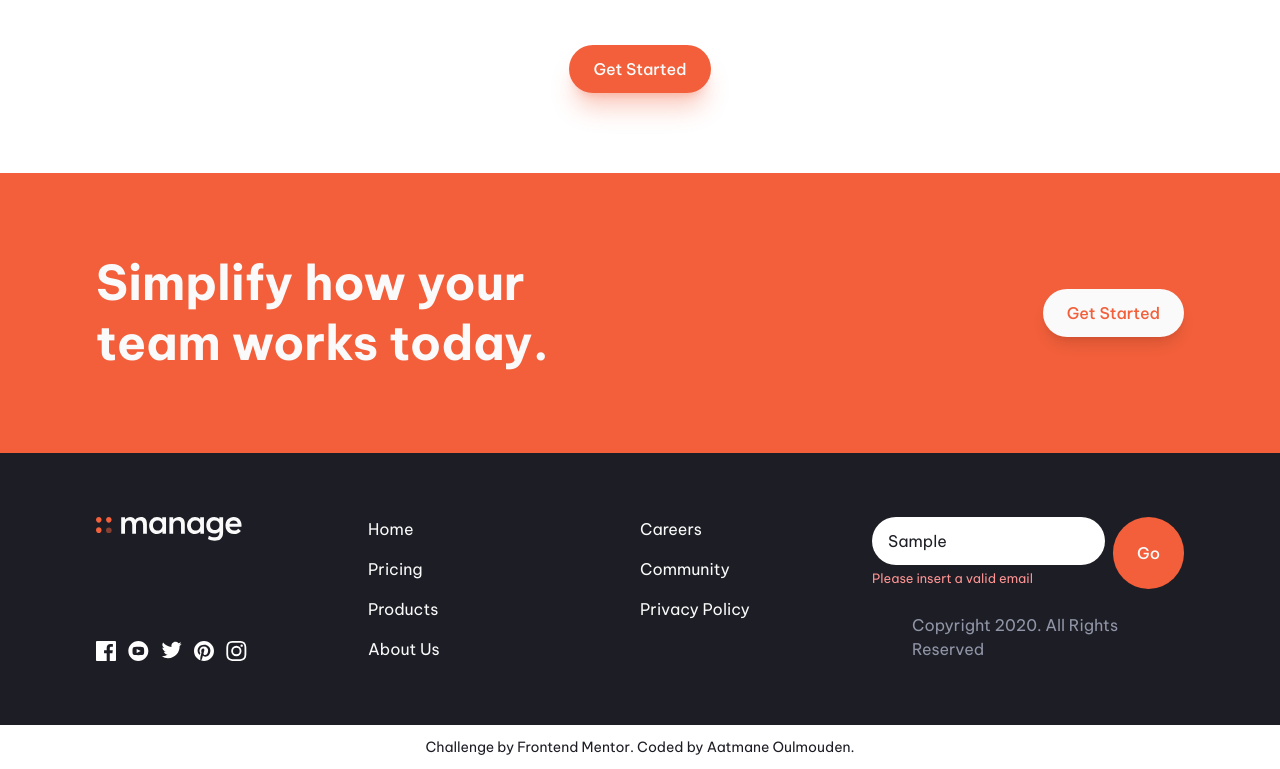
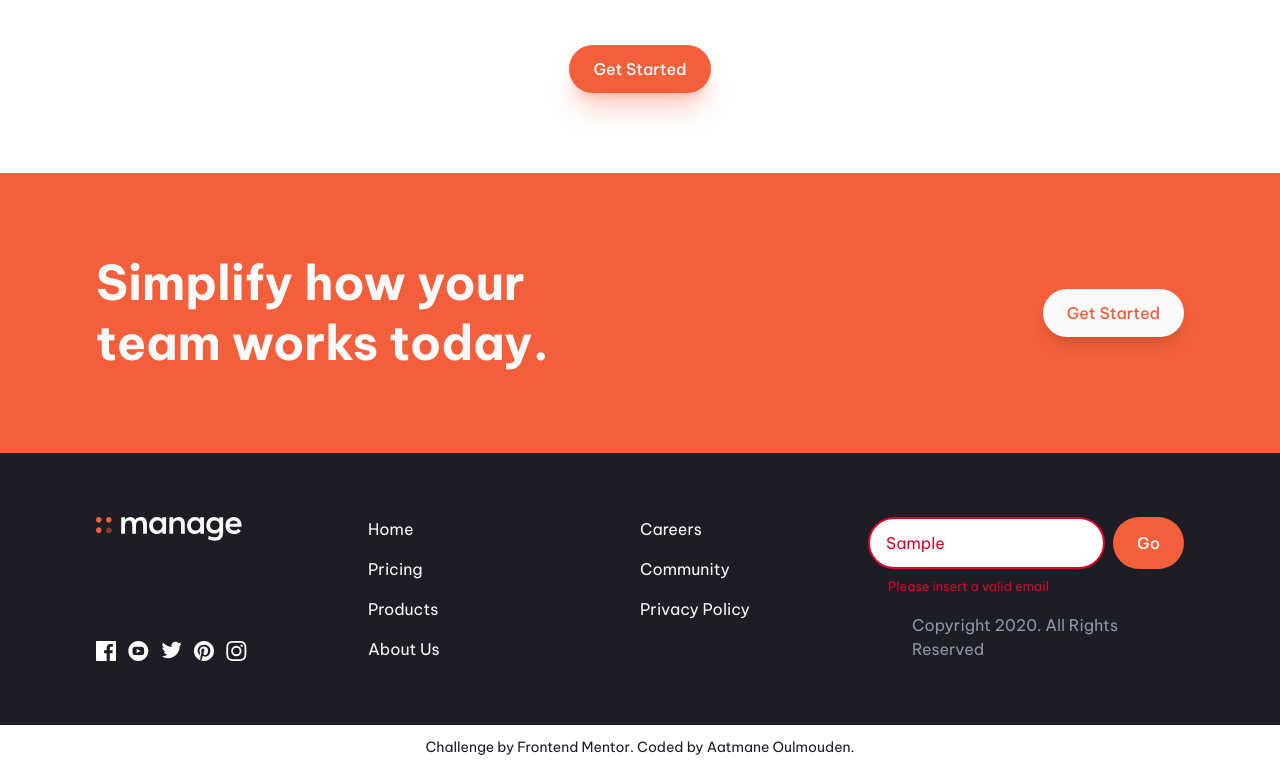
Before and after one commit to aatmaneoulmouden/manage-landing-page, a website: page index.html in a window 1280 px wide. Both pictures are taken after typing "Sample" into the empty fields and a click on the button "Go". Shown: the part 1612-2381 px from the top of the page. Drawn offline with nearby package versions, Linux system fonts and the light colour scheme.

Commit message:
Newsletter functionality Part 2

```diff
--- a/assets/js/main.js
+++ b/assets/js/main.js
@@ -51,9 +51,17 @@ const formSubmitBtn = document.querySelector('#submit-btn');
 
 const validateInput = (inputValue) => {
     if (inputValue.length == 0) {
+        newsletterInput.classList.remove('border-very-dark-blue');
+        newsletterInput.classList.add('border-red', 'text-red');
         errorPlaceholder.textContent = errors.empty;
     } else if (inputValue.length > 0 && !emailRegex.test(inputValue)) {
+        newsletterInput.classList.remove('border-very-dark-blue');
+        newsletterInput.classList.add('border-red', 'text-red');
         errorPlaceholder.textContent = errors.invalid;
+    } else {
+        newsletterInput.classList.remove('border-red', 'text-red');
+        newsletterInput.classList.add('border-very-dark-blue');
+        errorPlaceholder.textContent = "";
     }
 }
 
--- a/index.html
+++ b/index.html
@@ -387,22 +387,25 @@
             </ul>
           </div>
           <div class="col flex flex-col justify-between items-end">
-            <form action="" class="flex gap-2">
-              <div>
+            <form action="">
+              <div class="flex gap-2">
                 <input
                   type="text"
                   placeholder="Updates in your inbox…"
-                  class="py-3 px-4 rounded-full has-error"
+                  class="py-3 px-4 rounded-full has-error focus:outline-none border-2 border-very-dark-blue"
                   id="newsletter-input"
                 />
-                <small class="error-placeholder text-red" id="error-placeholder"></small>
+                <button
+                  class="cta-btn text-very-light-gray font-medium bg-bright-red transition duration-150 ease-linear hover:bg-bright-red/60"
+                  id="submit-btn"
+                >
+                  Go
+                </button>
               </div>
-              <button
-                class="cta-btn text-very-light-gray font-medium bg-bright-red transition duration-150 ease-linear hover:bg-bright-red/60"
-                id="submit-btn"
-              >
-                Go
-              </button>
+              <small
+                class="error-placeholder block text-red pt-2 ml-5"
+                id="error-placeholder"
+              ></small>
             </form>
             <p>Copyright 2020. All Rights Reserved</p>
           </div>
--- a/tailwind.config.js
+++ b/tailwind.config.js
@@ -16,7 +16,7 @@ module.exports = {
       "body": ["Be Vietnam Pro", "sans-serif"],
     },
     colors: {
-      "red": "#FF9494",
+      "red": "#d90429",
       "bright-red": "hsl(12, 88%, 59%)",
       "dark-blue": "hsl(228, 39%, 23%)",
       "dark-grayish-blue": "hsl(227, 12%, 61%)",
```
Also changed, not shown: assets/css/style.css.
